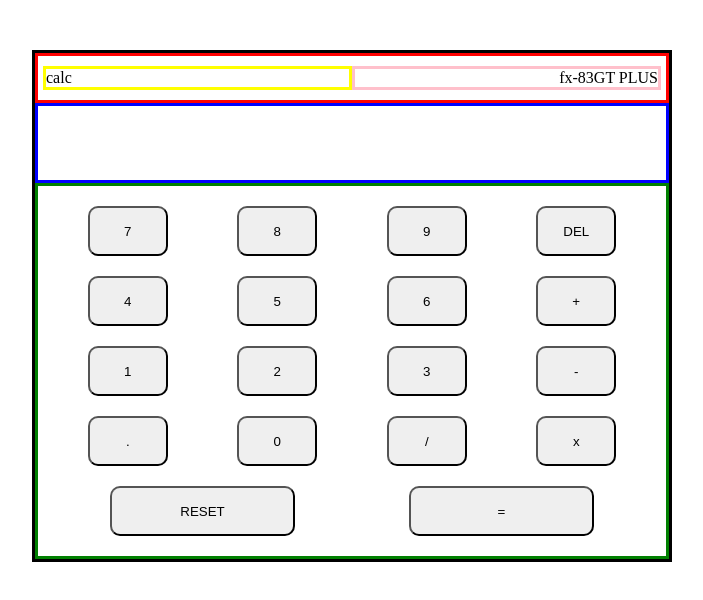
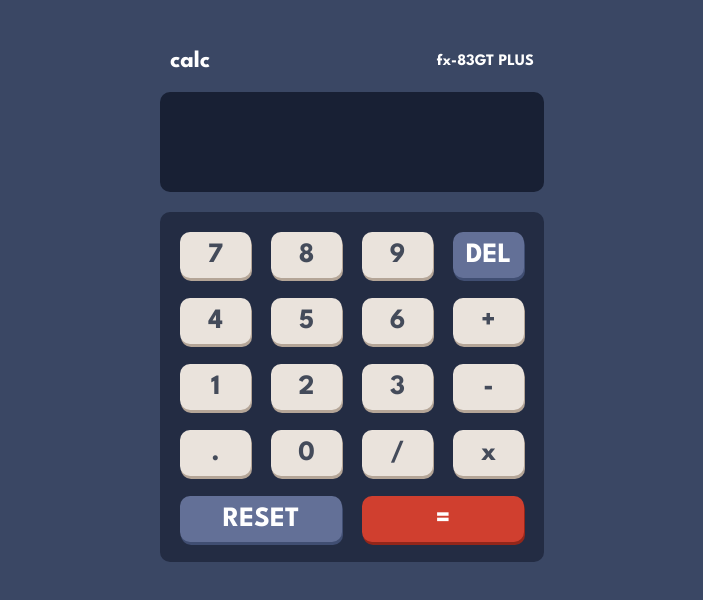
Before and after one commit to finnian-smith/calculator, a plain HTML site: page index.html in a window 1280 px wide. Shown: the whole page, without its empty margins (288-991 px from the left). Drawn offline with Linux system fonts and the light colour scheme.

Commit message:
Refine calculator styling

```diff
--- a/index.html
+++ b/index.html
@@ -3,6 +3,12 @@
   <head>
     <meta charset="UTF-8" />
     <meta name="viewport" content="width=device-width, initial-scale=1.0" />
+    <link rel="preconnect" href="https://fonts.googleapis.com" />
+    <link rel="preconnect" href="https://fonts.gstatic.com" crossorigin />
+    <link
+      href="https://fonts.googleapis.com/css2?family=League+Spartan:wght@700&display=swap"
+      rel="stylesheet"
+    />
     <link rel="stylesheet" href="styles.css" />
     <title>Calculator</title>
   </head>
@@ -14,24 +20,24 @@
       </div>
       <div class="calculator-screen"></div>
       <div class="calculator-buttons">
-        <button class="number" value="7">7</button>
-        <button class="number" value="8">8</button>
-        <button class="number" value="9">9</button>
-        <button class="delete" value="delete">DEL</button>
-        <button class="number" value="4">4</button>
-        <button class="number" value="5">5</button>
-        <button class="number" value="6">6</button>
-        <button class="operator" value="+">+</button>
-        <button class="number" value="1">1</button>
-        <button class="number" value="2">2</button>
-        <button class="number" value="3">3</button>
-        <button class="operator" value="-">-</button>
-        <button class="decimal" value=".">.</button>
-        <button class="number" value="0">0</button>
-        <button class="operator" value="/">/</button>
-        <button class="operator" value="*">x</button>
-        <button class="reset" value="reset">RESET</button>
-        <button class="equals" value="=">=</button>
+        <button class="number calc-button" value="7">7</button>
+        <button class="number calc-button" value="8">8</button>
+        <button class="number calc-button" value="9">9</button>
+        <button class="delete calc-button" value="delete">DEL</button>
+        <button class="number calc-button" value="4">4</button>
+        <button class="number calc-button" value="5">5</button>
+        <button class="number calc-button" value="6">6</button>
+        <button class="operator calc-button" value="+">+</button>
+        <button class="number calc-button" value="1">1</button>
+        <button class="number calc-button" value="2">2</button>
+        <button class="number calc-button" value="3">3</button>
+        <button class="operator calc-button" value="-">-</button>
+        <button class="decimal calc-button" value=".">.</button>
+        <button class="number calc-button" value="0">0</button>
+        <button class="operator calc-button" value="/">/</button>
+        <button class="operator calc-button" value="*">x</button>
+        <button class="reset calc-button" value="reset">RESET</button>
+        <button class="equals calc-button" value="=">=</button>
       </div>
     </div>
 
--- a/script.js
+++ b/script.js
@@ -52,10 +52,18 @@ class Calculator {
   }
 
   updateDisplay() {
-    this.display.innerText =
-      this.displayValue.length > 9
-        ? this.displayValue.substring(0, 9)
-        : this.displayValue;
+    let formattedValue = this.displayValue;
+    if (formattedValue === "🙅 ÷ 0") {
+      this.display.innerText = formattedValue;
+    } else if (Math.abs(parseFloat(formattedValue)) >= 1e9) {
+      // If the absolute value of the number is too large, format it using scientific notation
+      formattedValue = parseFloat(formattedValue).toExponential(3); // Format 3 decimal places
+      this.display.innerText = formattedValue;
+    } else {
+      // If the number is within the displayable range, format it with commas
+      formattedValue = parseFloat(formattedValue).toLocaleString();
+      this.display.innerText = formattedValue;
+    }
   }
 
   inputNumber(number) {
@@ -154,7 +162,8 @@ class Calculator {
   }
 
   roundOutput(num, places) {
-    return parseFloat(Math.round(num + "e" + places) + "e-" + places);
+    const roundedNum = num.toExponential(places);
+    return roundedNum;
   }
 }
 
--- a/styles.css
+++ b/styles.css
@@ -3,66 +3,136 @@
   box-sizing: border-box;
   margin: 0;
   padding: 0;
+  font-family: "League Spartan", sans-serif;
+}
+
+body {
+  background-color: #3a4764;
+  color: #ffffff;
 }
 
 .calculator-container {
-  border: 3px solid black;
   display: flex;
   flex-direction: column;
-  /* height: 80vh; */
-  width: 50%;
-  margin: 50px auto;
+  width: 90%;
+  margin: 40px auto;
 }
 
 .calculator-make {
-  border: 3px solid red;
   display: grid;
   grid-template-columns: repeat(2, 1fr);
-  padding: 10px 5px;
+  padding: 10px;
 }
 
 .calculator-name {
-  border: 3px solid yellow;
+  font-size: 24px;
 }
 
 .calculator-model {
-  border: 3px solid pink;
-  text-align: right;
+  display: flex;
+  align-items: center;
+  justify-content: flex-end;
+  font-size: 16px;
 }
 
 .calculator-screen {
-  border: 3px solid blue;
-  height: 80px;
+  height: 100px;
   display: flex;
   justify-content: flex-end;
   align-items: center;
   padding: 20px;
+  background-color: #182034;
+  margin: 10px 0 20px;
+  border-radius: 10px;
+  font-size: 48px;
 }
 
 .calculator-buttons {
-  border: 3px solid green;
   display: grid;
-  justify-items: center;
-  align-items: center;
   grid-template-columns: repeat(4, 1fr);
-  gap: 20px 10px; /* need to create even gap between column and rows ??? */
+  grid-gap: 10px;
   padding: 20px;
+  background-color: #232c43;
+  border-radius: 10px;
 }
 
-/* testing this ---> figure out CSS Grid to handle these */
-.number,
-.operator,
-.delete,
-.decimal,
-.reset,
-.equals {
-  width: 80px;
-  height: 50px;
+.calc-button {
+  width: 100%;
+  height: 100%;
   border-radius: 10px;
+  border: none;
+  font-size: 28px;
+  transition: background-color 0.3s ease;
+  padding: 10px;
 }
 
 .reset,
 .equals {
-  grid-column: span 2; /* This makes the button span two columns */
-  width: 185px;
+  grid-column: span 2;
 }
+
+.reset,
+.delete {
+  background-color: #637097;
+  box-shadow: 1px 3px #404e72;
+  color: #ffffff;
+}
+
+.reset:hover,
+.delete:hover {
+  cursor: pointer;
+  background-color: #a2b2e1;
+}
+
+.equals {
+  background-color: #d03f2f;
+  box-shadow: 1px 3px #93261a;
+  color: #ffffff;
+}
+
+.equals:hover {
+  cursor: pointer;
+  background-color: #f96b5b;
+}
+
+.number,
+.operator,
+.decimal {
+  background-color: #eae3dc;
+  box-shadow: 1px 3px #b4a597;
+  color: #444b5a;
+}
+
+.number:hover,
+.operator:hover,
+.decimal:hover {
+  cursor: pointer;
+  background-color: #ffffff;
+}
+
+/* Media Queries for Screen Resizing */
+@media screen and (min-width: 600px) {
+  .calculator-container {
+    width: 60%;
+  }
+
+  .calculator-buttons {
+    grid-gap: 15px;
+  }
+}
+
+@media screen and (min-width: 1000px) {
+  .calculator-container {
+    width: 50%;
+  }
+
+  .calculator-buttons {
+    grid-gap: 20px;
+  }
+}
+
+@media screen and (min-width: 1200px) {
+  .calculator-container {
+    width: 30%;
+  }
+}
```
